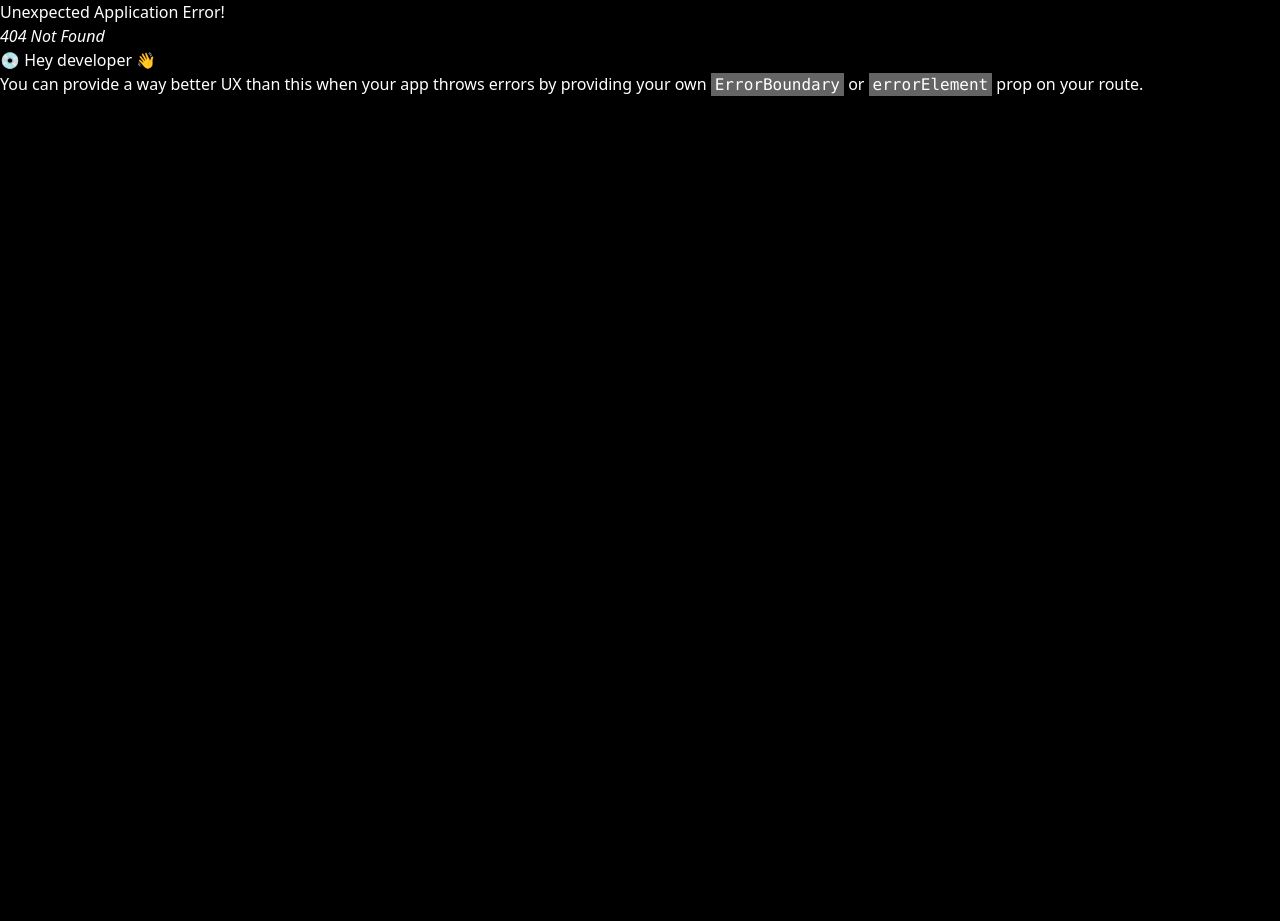
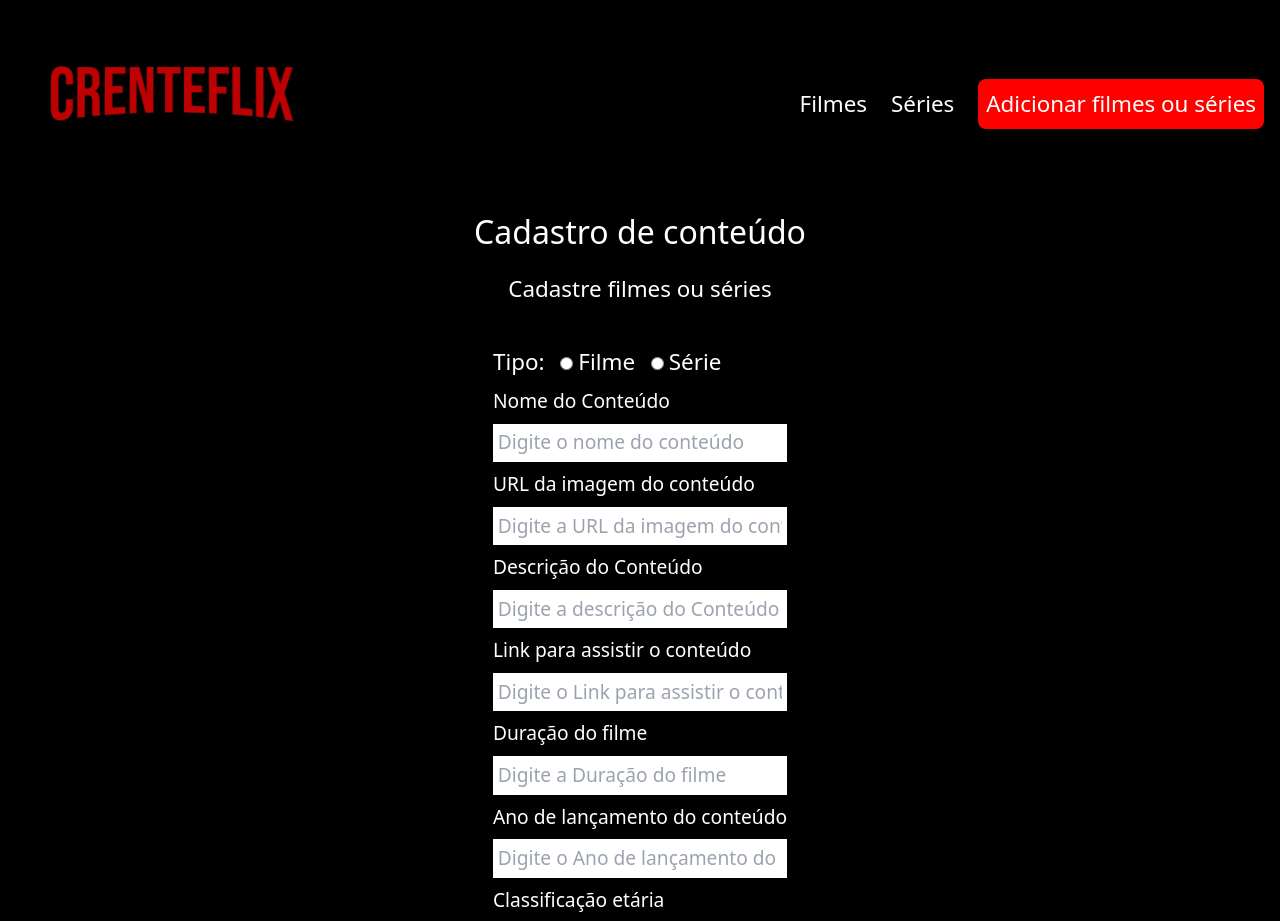
Before and after one commit to valdirsantos714/crenteflix, a React (Vite) app: page /cadastroconteudo in a window 1280 px wide. Before the commit this address had no page. Shown: the top 921 px of the page. Before the commit the page ends 800 px from the top, so only its background shows below. Built offline with nearby package versions, Linux system fonts and the light colour scheme.

Commit message:
Criada tela cadastro conteúdo

```diff
--- a/src/pages/components/Banner/index.jsx
+++ b/src/components/Banner/index.jsx
@@ -8,7 +8,7 @@ export const Banner = () => {
                     <h2 className=" bg-transparent  text-[1.8rem] text-center 2xl:text-[2.2rem]">Filmes e séries gospel, grátis e sem limites</h2>
                     <p className=" bg-transparent text-[1.6rem] text-center">Assista onde quiser. Totalmente de graça </p>
 
-                    <Link className="hover:cursor-pointer bg-preto text-branco hover:opacity-[85%]  2xl:text-[1.8rem] p-[0.5rem] rounded-lg  text-[1.5rem] text-center">Ver Filmes </Link>
+                    <Link className="hover:cursor-pointer bg-preto text-branco hover:opacity-[85%]  2xl:text-[1.8rem] p-[0.5rem] rounded-lg  text-[1.5rem] text-center" to={"/filmes"}>Ver Filmes </Link>
 
                     <Link className=" hover:cursor-pointer bg-branco/80 text-preto hover:opacity-[85%]  2xl:text-[1.8rem] p-[0.5rem] rounded-lg  text-[1.5rem] text-center ">Ver Séries </Link>
 
--- /dev/null
+++ b/src/components/Input/index.jsx
@@ -0,0 +1,8 @@
+export const Input = ({textoLabel, idInput, placeholder, onChange}) => {
+    return (
+        <>
+        <label htmlFor={idInput} className="text-[1.2rem]">{textoLabel}</label>
+        <input type="text" name={idInput} id={idInput} className="bg-branco text-preto p-[0.3rem] text-[1.2rem]" placeholder={placeholder} onChange={onChange}/>
+        </>
+    )
+}
--- /dev/null
+++ b/src/hooks/useCadastroConteudo.js
@@ -0,0 +1,50 @@
+import { useState } from "react"
+import { atualizaValores } from "../services/data/atualizaValores";
+
+export const useCadastroConteudo = () => {
+    const [nome, setNome] = useState("");
+    const [imgUrl, setImgUrl] = useState("");
+    const [descricao, setDescricao] = useState("");
+    const [linkAssistir, setLinkAssistir] = useState("");
+    const [duracaoFilme, setDuracaoFilme] = useState("");
+    const [anoLancamento, setAnoLancamento] = useState("");
+    const [faixaEtaria, setFaixaEtaria] = useState("");
+
+    const atualizaNome = (e) => {
+        atualizaValores(e, setNome)
+    }
+
+    const atualizaImgUrl = (e) => {
+        atualizaValores(e, setImgUrl)
+    }
+
+    const atualizaDescricao = (e) => {
+        atualizaValores(e, setDescricao)
+    }
+
+    const atualizaLinkAssistir = (e) => {
+        atualizaValores(e, setLinkAssistir)
+    }
+
+    const atualizaDuracaoFilme = (e) => {
+        atualizaValores(e, setDuracaoFilme)
+    }
+
+    const atualizaAnoLancamento= (e) => {
+        atualizaValores(e, setAnoLancamento)
+    }
+
+    const atualizaFaixaEtaria= (e) => {
+        atualizaValores(e, setFaixaEtaria)
+        console.log(faixaEtaria);
+    }
+
+    return {
+        atualizaNome, atualizaAnoLancamento,
+        atualizaDescricao,
+        atualizaDuracaoFilme,
+        atualizaImgUrl,
+        atualizaLinkAssistir,
+        atualizaFaixaEtaria
+    }
+}
--- a/src/hooks/useGlobalContext.js
+++ b/src/hooks/useGlobalContext.js
@@ -24,7 +24,7 @@ export const useGlobalContext = () => {
                 console.log(apiKey);
                 console.log("O email: " + email);
                 console.log("A senha: " + senha);
-                //navigate("/admin/opcoes")
+                navigate("/cadastroconteudo")
 
 
             } catch (e) {
--- /dev/null
+++ b/src/pages/CadastraConteudo/index.jsx
@@ -0,0 +1,55 @@
+import { Input } from "../../components/Input"
+import { useCadastroConteudo } from "../../hooks/useCadastroConteudo"
+
+export const CadastraConteudo = () => {
+
+    const {atualizaAnoLancamento, atualizaDescricao, atualizaDuracaoFilme, atualizaImgUrl, atualizaLinkAssistir, atualizaNome, atualizaFaixaEtaria}= useCadastroConteudo()
+
+    return (
+        <main >
+        <section className="" >
+        <div className="flex flex-col gap-[1rem] p-[1rem] items-center justify-center">
+            <h2 className="text-[2rem] text-center">Cadastro de conteúdo</h2>
+            <p className="text-[1.4rem] text-center">Cadastre filmes ou séries</p>
+
+            <form className="flex flex-col flex-wrap gap-[0.5rem] p-[0.5rem]">
+
+                <div className="flex flex-row gap-[1rem] items-center pt-[1rem]">
+                <label className="text-[1.4rem]" >Tipo:</label>
+                <label className="text-[1.4rem]">
+
+                    <input className="mr-[0.3rem]" type="radio" name="conteudo" id="filme" />
+                    Filme
+                </label>
+
+                <label className="text-[1.4rem]">
+                    <input className="mr-[0.3rem]" type="radio" name="conteudo" id="serie" />
+                    Série
+                </label>
+                </div>
+
+                <Input textoLabel={"Nome do Conteúdo"} idInput={"nome"} placeholder={"Digite o nome do conteúdo"} onChange={atualizaNome}/>
+
+                <Input textoLabel={"URL da imagem do conteúdo"} idInput={"imgUrl"} placeholder={"Digite a URL da imagem do conteúdo"} onChange={atualizaImgUrl}/>
+
+                <Input textoLabel={"Descrição do Conteúdo"} idInput={"descricao"} placeholder={"Digite a descrição do Conteúdo"} onChange={atualizaDescricao}/>
+
+                <Input textoLabel={"Link para assistir o conteúdo"} idInput={"linkAssistir"} placeholder={"Digite o Link para assistir o conteúdo"} onChange={atualizaLinkAssistir}/>
+
+                <Input textoLabel={"Duração do filme"} idInput={"duracaoFilme"} placeholder={"Digite a Duração do filme"} onChange={atualizaDuracaoFilme}/>
+
+                <Input textoLabel={"Ano de lançamento do conteúdo"} idInput={"anoLancamento"} placeholder={"Digite o Ano de lançamento do conteúdo"} onChange={atualizaAnoLancamento}/>
+
+                <Input textoLabel={"Classificação etária"} idInput={"classificacaoEtaria"} placeholder={"Digite a Classificação etária"} onChange={atualizaFaixaEtaria}/>
+
+                <button type="submit"   className="bg-vermelho text-branco rounded-[2rem] w-[50%] m-auto mt-[1rem] p-[0.7rem] text-[1.4rem]">
+                    Cadastrar Conteúdo
+                </button>
+
+            </form>
+            </div>
+        </section>
+    </main>
+
+    )
+}
--- /dev/null
+++ b/src/pages/Filmes/index.jsx
@@ -0,0 +1,64 @@
+import { useState } from "react";
+import { findAll } from "../../services/data"
+import { useEffect } from "react";
+import { Link } from "react-router-dom";
+
+export const Filmes = () => {
+
+    const [filmes, setFilmes] = useState([])
+
+    useEffect(() => {
+        dados()
+    },[])
+
+
+    const dados = async () => {
+        try {
+            const data = await findAll();
+
+            setFilmes(data);
+            console.log(filmes);
+        } catch (error) {
+            console.log(error);
+        }
+    }
+
+    const amostraFilmes = () => {
+        if (Array.isArray(filmes)) {
+            return filmes.map((f) => (
+
+                <li key={f.id} className=" w-[80%] ">
+                    <Link>
+                        <img src={`${f.imgUrl}`} alt="Imagem do filme" className="" />
+                    </Link>
+                </li>
+
+        ))
+        } else {
+            return (
+                <div className="items-center justify-center flex flex-col">
+            <div className="w-[24px] h-[24px] p-[1rem] animate-spin  border-[10px] border-vermelho border-b-transparent bg-transparent rounded-[50%]"></div>
+            <p className="pt-[1rem] text-center">Carregando...</p>
+            </div>
+        )
+        }
+    }
+
+    return (
+        <main>
+            <section className="p-[1rem]" >
+                <div className="flex flex-col gap-[1rem] items-center">
+                    <h2 className="text-[2rem]">Filmes</h2>
+                    <p className="text-[1.4rem] text-center">Filmes cristãos totalmente grátis</p>
+                </div>
+            </section>
+
+
+            <section className="">
+                <ul className=" flex flex-row items-center justify-center  p-[1rem] gap-[0.5rem]">
+                    {amostraFilmes()}
+                </ul>
+            </section>
+        </main>
+    )
+}
--- a/src/pages/Home/index.jsx
+++ b/src/pages/Home/index.jsx
@@ -1,4 +1,4 @@
-import { Banner } from "../components/Banner"
+import {Banner} from "../../components/Banner"
 
 export const Home = () => {
     return (
--- /dev/null
+++ b/src/services/data/atualizaValores.js
@@ -0,0 +1,4 @@
+export const atualizaValores = (e, funcao) => {
+    const valor = e.target.value
+    funcao(valor);
+}
--- /dev/null
+++ b/src/services/data/index.js
@@ -0,0 +1,13 @@
+import { api } from "../api"
+
+export const findAll = async () => {
+    try {
+        const response = await fetch(`${api}/conteudo/all`);
+
+        const data = await response.json();
+        return data;
+
+    } catch (e) {
+        console.log("Deu erro ao procurar conteúdo " + e);
+    }
+}
```
Also changed, not shown: src/main.jsx (+11 -1 lines), src/components/Header/index.jsx (renamed from src/pages/components/Header/index.jsx).
